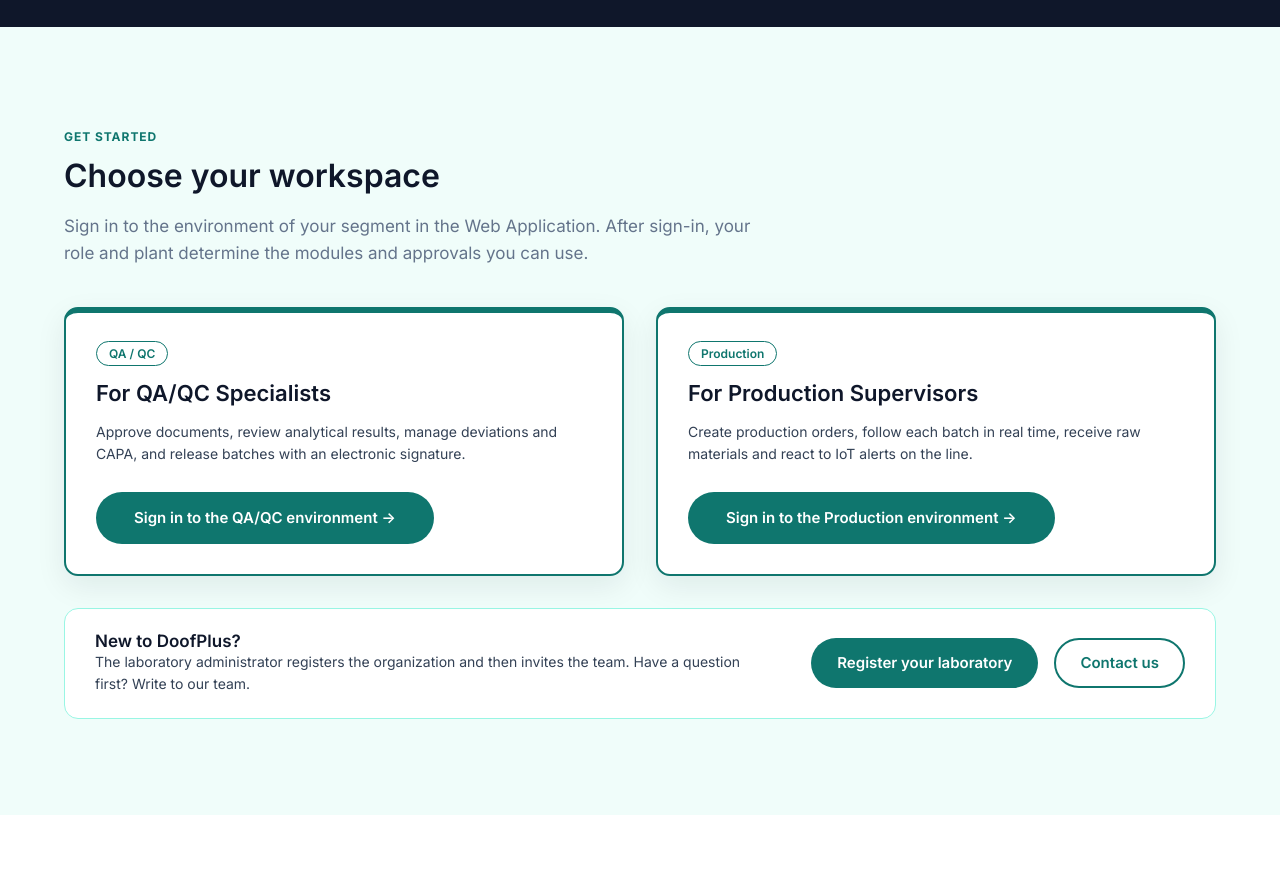
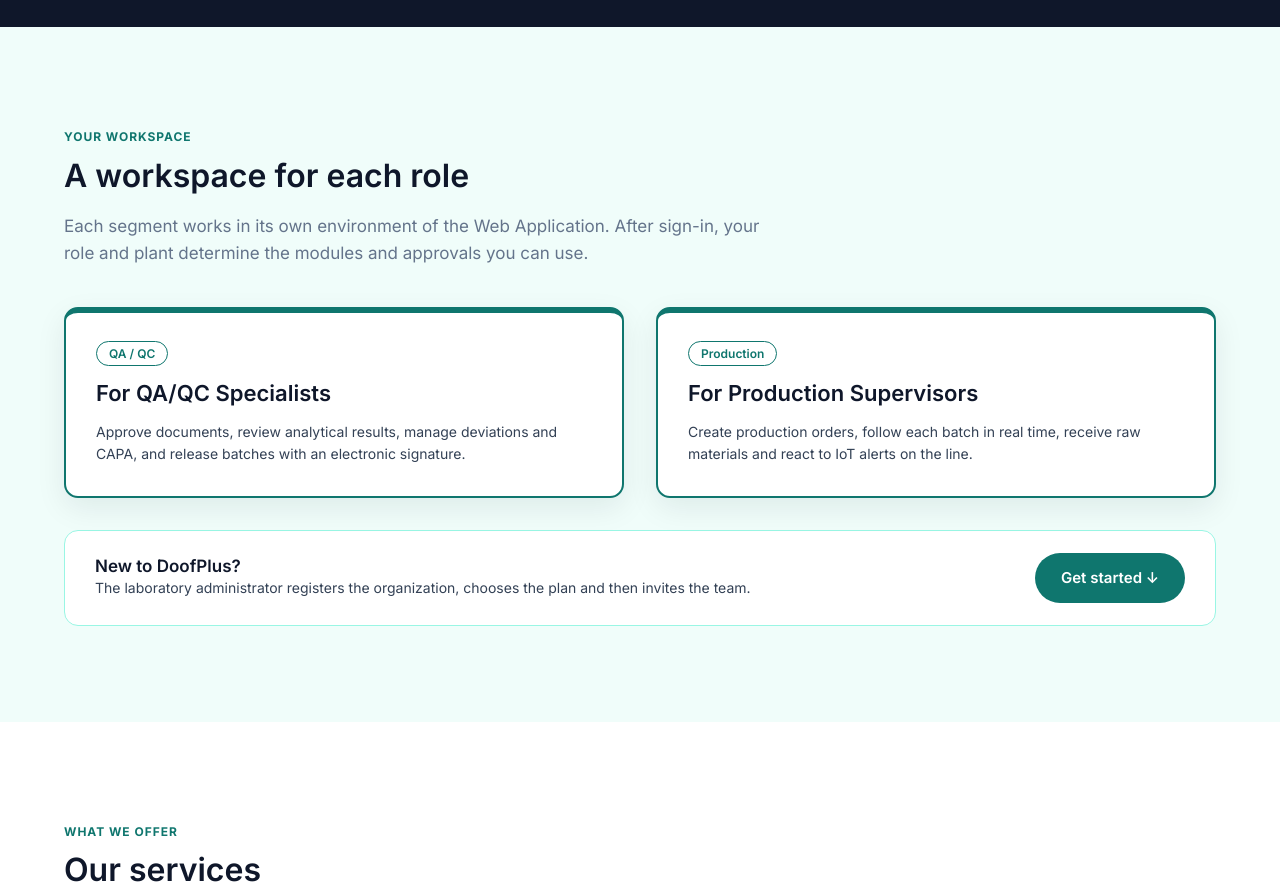
Before and after one commit to IngesCompany-7742/IngesCompany-LandingPage, a website built with webpack: page index.html in a window 1280 px wide. Shown: the part 660-1553 px from the top of the page. Built offline with nearby package versions, Linux system fonts and the light colour scheme.

Commit message:
feat(workspace): show the segment cards as information only

```diff
--- a/index.html
+++ b/index.html
@@ -84,11 +84,11 @@
     </div>
   </section>
 
-<!-- Segment access to the Web Application -->
+<!-- Workspace of each segment in the Web Application -->
   <section class="section section-mint" id="workspace">
     <div class="container">
-      <span class="overline" data-i18n="workspace.overline">Get started</span>
-      <h2 data-i18n="workspace.title">Choose your workspace</h2>
+      <span class="overline" data-i18n="workspace.overline">Your workspace</span>
+      <h2 data-i18n="workspace.title">A workspace for each role</h2>
       <p class="section-subtitle" data-i18n="workspace.subtitle"></p>
 
       <div class="grid-2">
@@ -96,13 +96,11 @@
           <span class="pill" data-i18n="workspace.qa_tag">QA / QC</span>
           <h3 data-i18n="workspace.qa_title">For QA/QC Specialists</h3>
           <p data-i18n="workspace.qa_text"></p>
-          <a href="#" data-magnetic class="btn btn-primary" data-app-segment="qa" data-i18n="workspace.qa_cta">Sign in to the QA/QC environment →</a>
         </article>
         <article class="segment-card">
           <span class="pill" data-i18n="workspace.prod_tag">Production</span>
           <h3 data-i18n="workspace.prod_title">For Production Supervisors</h3>
           <p data-i18n="workspace.prod_text"></p>
-          <a href="#" data-magnetic class="btn btn-primary" data-app-segment="production" data-i18n="workspace.prod_cta">Sign in to the Production environment →</a>
         </article>
       </div>
 
@@ -112,8 +110,7 @@
           <p data-i18n="workspace.new_text"></p>
         </div>
         <div class="new-banner-actions">
-          <a href="#" data-magnetic class="btn btn-primary" data-app-segment="register" data-i18n="workspace.register">Register your laboratory</a>
-          <a href="#contact" class="btn btn-outline" data-i18n="workspace.contact">Contact us</a>
+          <a href="#cta" data-magnetic class="btn btn-primary" data-i18n="workspace.cta">Get started ↓</a>
         </div>
       </div>
     </div>
--- a/public/assets/i18n/en.json
+++ b/public/assets/i18n/en.json
@@ -30,21 +30,18 @@
     "badge_text": "<strong>B-26038</strong> · Paracetamol 500 mg · 6/6 checks passed · Approved by María México"
   },
   "workspace": {
-    "overline": "Get started",
-    "title": "Choose your workspace",
-    "subtitle": "Sign in to the environment of your segment in the Web Application. After sign-in, your role and plant determine the modules and approvals you can use.",
+    "overline": "Your workspace",
+    "title": "A workspace for each role",
+    "subtitle": "Each segment works in its own environment of the Web Application. After sign-in, your role and plant determine the modules and approvals you can use.",
     "qa_tag": "QA / QC",
     "qa_title": "For QA/QC Specialists",
     "qa_text": "Approve documents, review analytical results, manage deviations and CAPA, and release batches with an electronic signature.",
-    "qa_cta": "Sign in to the QA/QC environment →",
     "prod_tag": "Production",
     "prod_title": "For Production Supervisors",
     "prod_text": "Create production orders, follow each batch in real time, receive raw materials and react to IoT alerts on the line.",
-    "prod_cta": "Sign in to the Production environment →",
     "new_title": "New to DoofPlus?",
-    "new_text": "The laboratory administrator registers the organization and then invites the team. Have a question first? Write to our team.",
-    "register": "Register your laboratory",
-    "contact": "Contact us"
+    "new_text": "The laboratory administrator registers the organization, chooses the plan and then invites the team.",
+    "cta": "Get started ↓"
   },
   "services": {
     "overline": "What we offer",
```
Also changed, not shown: public/assets/i18n/es.json (+5 -8 lines).
